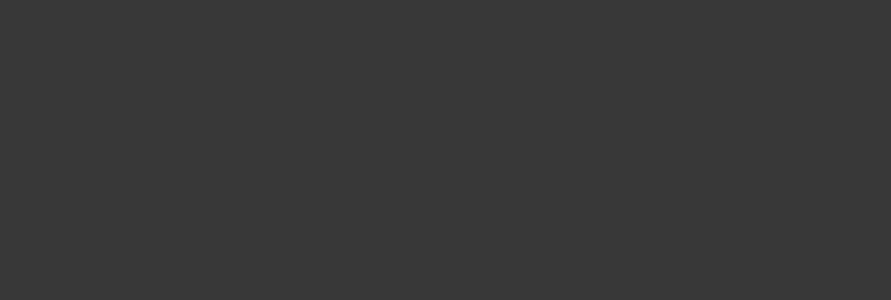
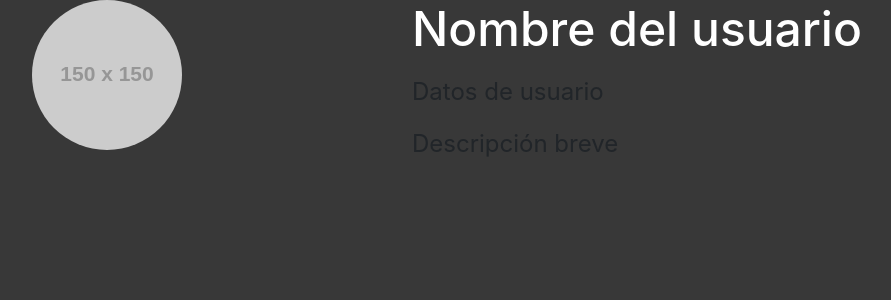
Before and after one commit to jm0sp1923/CodeConnect, a React (Create React App) app in the folder Social/: page /profile in a window 1280 px wide. Before the commit this address had no page. Shown: the top 300 px of the page, without its empty margins (50-941 px from the left). Built offline with nearby package versions, Linux system fonts and the light colour scheme.

Commit message:
Profile page loads by Arturo

```diff
--- a/Social/src/App.js
+++ b/Social/src/App.js
@@ -2,18 +2,17 @@ import './App.css';
 import { BrowserRouter as Router, Routes, Route, Navigate } from 'react-router-dom';
 import Home from './pages/home/home';
 import LoginPage from './pages/loginPage/login';
-import RegistroPage from './pages/registroPage/registro';
+import ProfilePage from './pages/profile/profiles';
 import React from 'react';
-
 
 function App() {
   return (
     <Router>
       <Routes>
-        <Route path="/" element={<Navigate to="/loginPage"/>} />
+        <Route path="/" element={<Navigate to="/home"/>} />
         <Route path="/home" element={<Home/>} />
         <Route path='/loginPage' element= {<LoginPage/>}/>
-        <Route path='/registroPage' element ={<RegistroPage/>}/>
+        <Route path="/profile" element= {<ProfilePage/>}/>
       </Routes>
     </Router>
   );
--- a/Social/src/components/sidesbar/sidesbar.jsx
+++ b/Social/src/components/sidesbar/sidesbar.jsx
@@ -5,7 +5,7 @@ import { FaHome, FaBell, FaUser, FaUserFriends } from 'react-icons/fa';
 function Sidebar({ menuOpen }) {
   return (
     <div className={`sidebar ${menuOpen ? '' : 'hidden'}`}>
-     <a href="/home">
+     <a href="/">
         <FaHome /> Inicio
       </a>
       <a href="#">
@@ -14,7 +14,7 @@ function Sidebar({ menuOpen }) {
       <a href="#">
         <FaUserFriends /> Siguiendo
       </a>
-      <a href="#">
+      <a href="/profiles">
         <FaUser /> Perfil
       </a>
     </div>
--- /dev/null
+++ b/Social/src/pages/profile/profiles.css
@@ -0,0 +1,15 @@
+
+.img-fluid {
+    max-width: 100%;
+    height: auto;
+  }
+
+  h1 {
+    font-size: 3rem;
+    margin-bottom: 1rem;
+  }
+
+  p {
+    font-size: 1.5rem;
+    margin-bottom: 1rem;
+  }
--- /dev/null
+++ b/Social/src/pages/profile/profiles.jsx
@@ -0,0 +1,27 @@
+
+import React from "react";
+import { Container, Row, Col } from "react-bootstrap";
+import './profiles.css'
+
+
+function ProfilePage() {
+  return (
+    <Container>
+      <Row>
+        <Col md={4}>
+          <img src="https://via.placeholder.com/150"
+            alt="Profile"
+            className="img-fluid rounded-circle"
+          />
+        </Col>
+        <Col md={8}>
+          <h1>Nombre del usuario</h1>
+          <p>Datos de usuario</p>
+          <p>Descripción breve</p>
+        </Col>
+      </Row>
+    </Container>
+  );
+}
+
+export default ProfilePage;
--- /dev/null
+++ b/package.json
@@ -0,0 +1,5 @@
+{
+  "dependencies": {
+    "react-bootstrap": "^2.9.1"
+  }
+}
```
Also changed, not shown: 1 other file (tests, documents, lock files or other folders).
